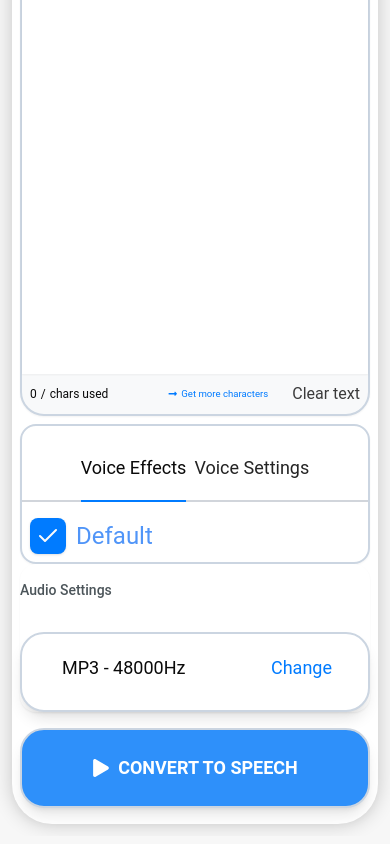
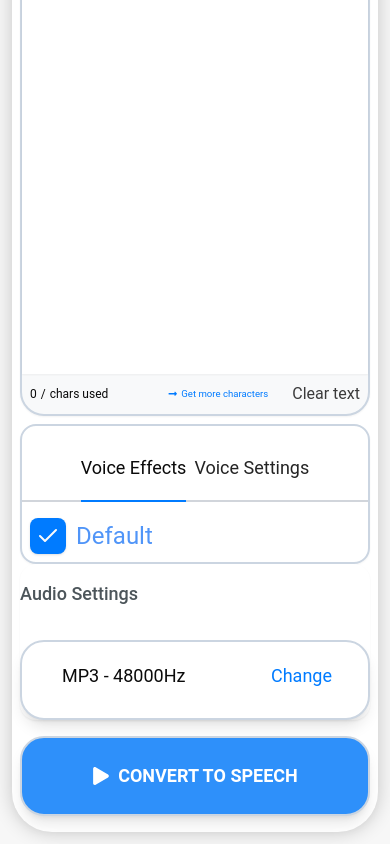
Before and after one commit to iChandanMehto/assignment_clone, a Next.js app: page / in a window 390 px wide. Shown: the part 741-1585 px from the top of the page. Built offline with nearby package versions, Linux system fonts and the light colour scheme.

Commit message:
changes in responsiveness.

```diff
--- a/components/Main.js
+++ b/components/Main.js
@@ -263,7 +263,7 @@ const Main = () => {
             </ul>
           </div>
           <div className="col-span-3 md:col-span-1   justify-center bg-white   rounded-2xl shadow-sm ">
-            <h3 className="  tracking-normal text-sm mb-2 md:text-[22px] text-[#4c555a] py-4 font-medium">Audio Settings</h3>
+            <h3 className="  tracking-normal text-lg mb-2 md:text-[22px] text-[#4c555a] py-4 font-medium">Audio Settings</h3>
             <div className=" w-full px-5 py-4  flex flex-row  mt-4 border-slate-300  border-2 h-20  bg-white  shadow-lg  my-2   rounded-3xl  md:rounded-3xl text-lg items-center md: overflow-x-auto whitespace-nowrap" >
               <div className="grid grid-cols-2 gap-5 align-middle   md:gap-10">
                 <div className="bg-white  px-5   flex items-start justify-start gap-1 mr-1">
```
